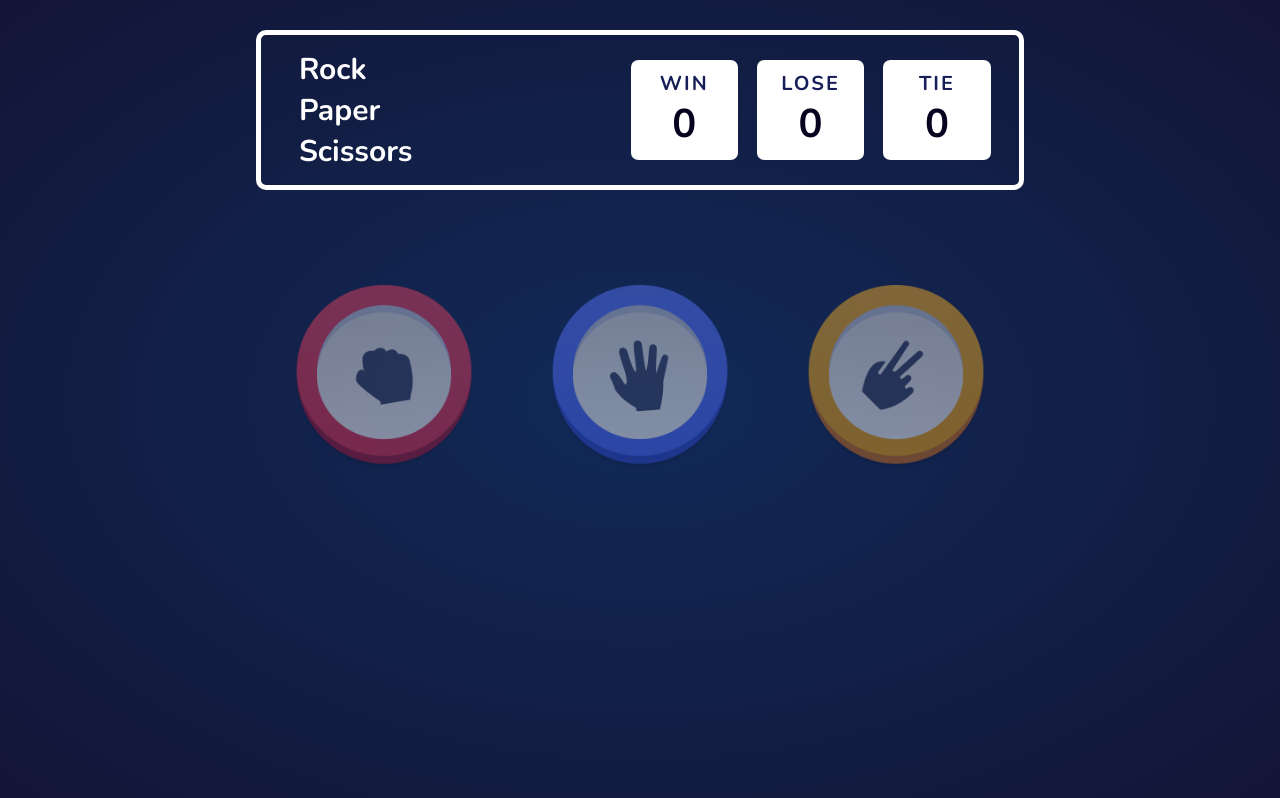
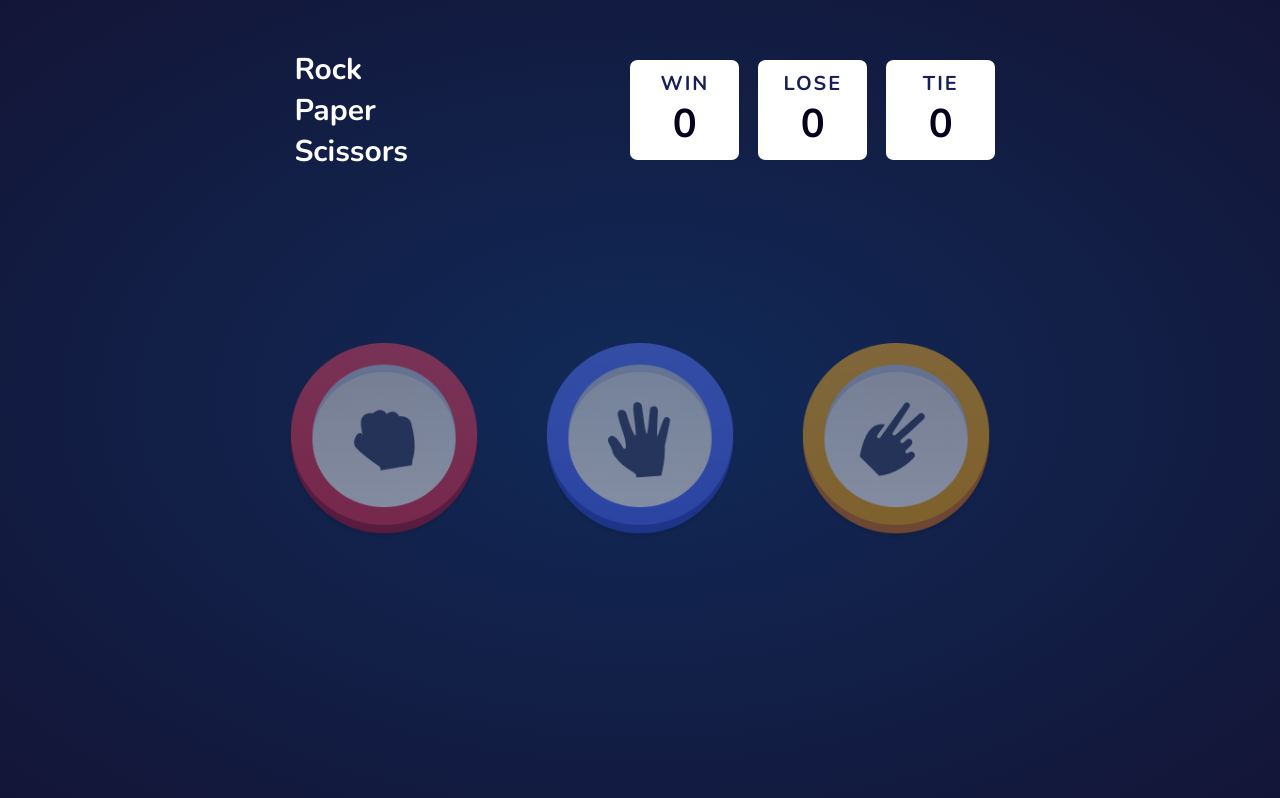
Before and after one commit to tamdnguyen/Rock-Paper-Scissors, a plain HTML site: page index.html in a window 1280 px wide. Drawn offline with nearby package versions, Linux system fonts and the light colour scheme.

Commit message:
update style.css

```diff
--- a/style.css
+++ b/style.css
@@ -9,19 +9,18 @@ body {
 }
 
 .container {
-    width: 100vw;
+    /* width: 100vw; */
     height: 100vh;
     background: radial-gradient(#112a58,#131537);
     display: flex;
     flex-direction: column;
     align-items: center;
+    flex-wrap: wrap;
 }
 
 
 /* Header Section Start */
 .header {
-    border: 5px solid white;
-    border-radius: 10px;
     background: transparent;
     width: 60%;
     height: 20%;
@@ -81,15 +80,17 @@ body {
 
 /* Button Section Start */
 .hands {
+    margin-top: 5%;
     display: flex;
     width: 60%;
     height: 40%;
     justify-content: space-around;
     align-items: center;
+    flex-wrap: wrap;
 }
 
 .hands img {
-    width: 180px;
+    width: 12rem;
     height: auto;
 }
 
@@ -114,9 +115,11 @@ body {
 
 /* Contest Result View Start */
 .contest {
+    margin-top: 5%;
     width: 80%;
     display: flex;
     display: none;
+    flex-wrap: wrap;
 }
 
 .contest img {
```
